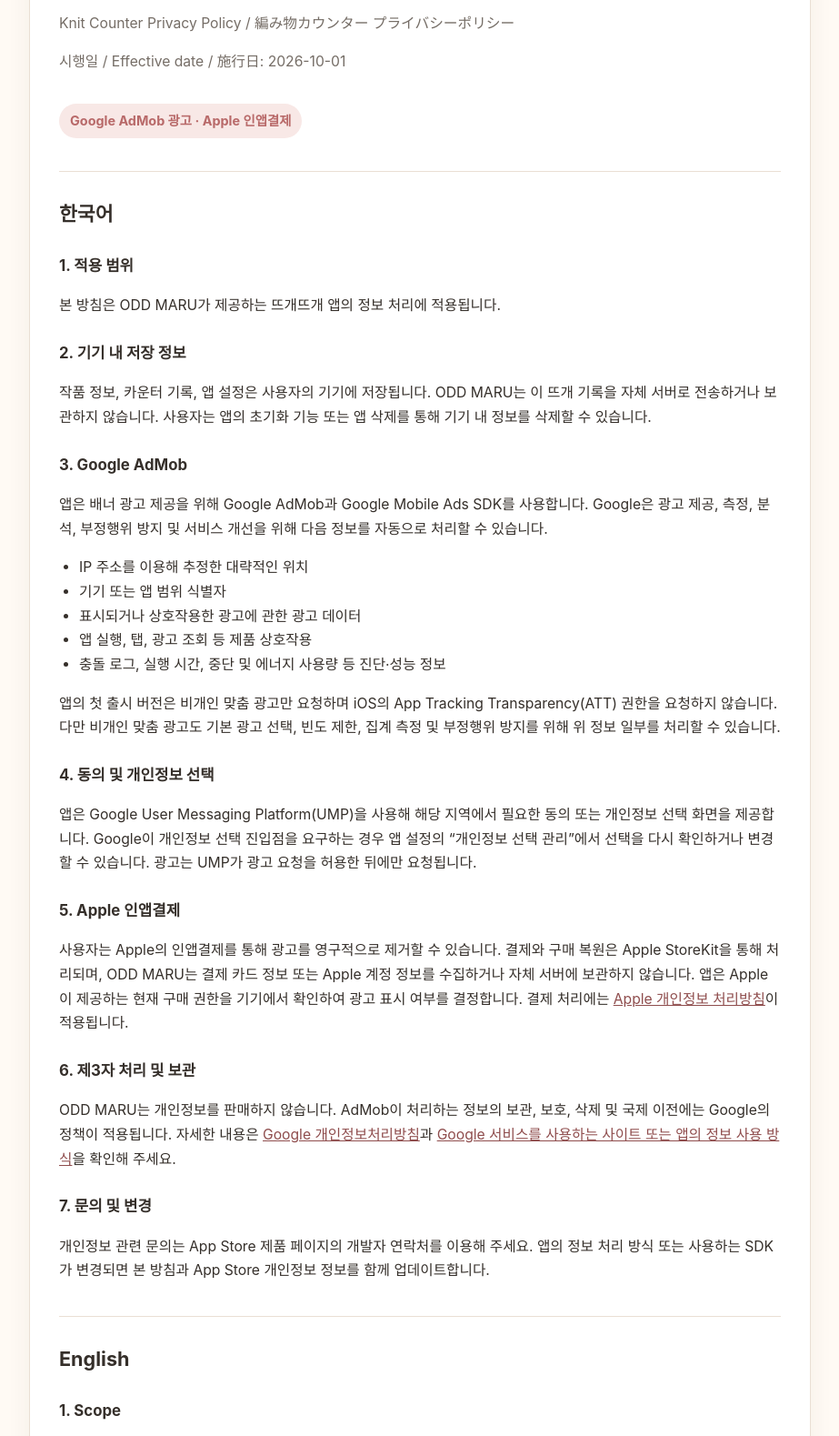
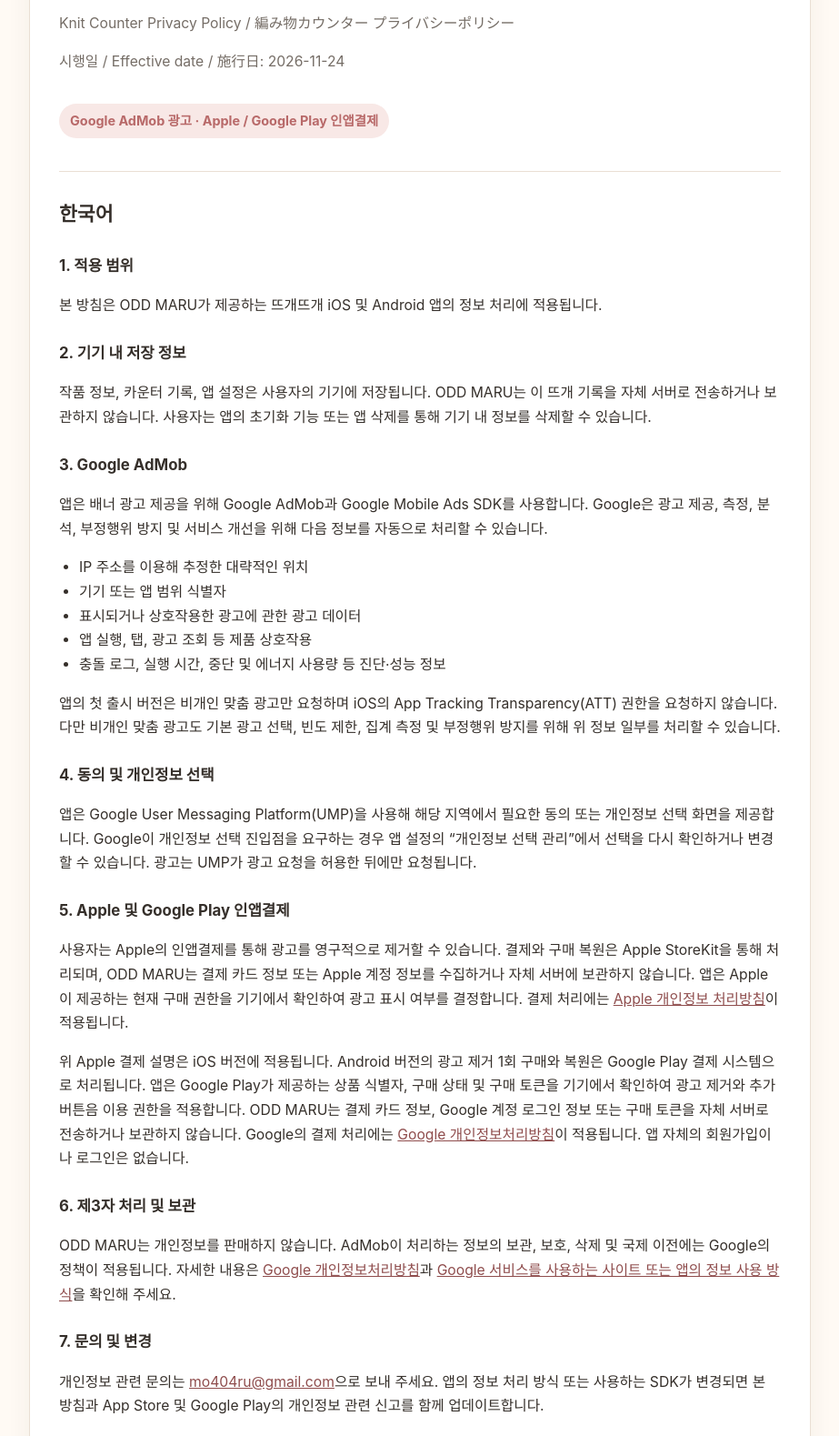
Before and after one commit to mo404ru/tteugaetteugae-privacy, a plain HTML site: page index.html in a window 1280 px wide. Shown: the part 138-1717 px from the top of the page at 91% size, without its empty margins (178-1101 px from the left). Drawn offline with Linux system fonts and the light colour scheme.

Commit message:
Document Android Google Play purchases and privacy contact

```diff
--- a/index.html
+++ b/index.html
@@ -28,12 +28,12 @@
     <div class="card">
       <h1>뜨개뜨개 개인정보 처리방침</h1>
       <p class="subtitle">Knit Counter Privacy Policy / 編み物カウンター プライバシーポリシー</p>
-      <p class="date">시행일 / Effective date / 施行日: 2026-10-01</p>
-      <span class="badge">Google AdMob 광고 · Apple 인앱결제</span>
+      <p class="date">시행일 / Effective date / 施行日: 2026-11-24</p>
+      <span class="badge">Google AdMob 광고 · Apple / Google Play 인앱결제</span>
 
       <h2>한국어</h2>
       <h3>1. 적용 범위</h3>
-      <p>본 방침은 ODD MARU가 제공하는 뜨개뜨개 앱의 정보 처리에 적용됩니다.</p>
+      <p>본 방침은 ODD MARU가 제공하는 뜨개뜨개 iOS 및 Android 앱의 정보 처리에 적용됩니다.</p>
       <h3>2. 기기 내 저장 정보</h3>
       <p>작품 정보, 카운터 기록, 앱 설정은 사용자의 기기에 저장됩니다. ODD MARU는 이 뜨개 기록을 자체 서버로 전송하거나 보관하지 않습니다. 사용자는 앱의 초기화 기능 또는 앱 삭제를 통해 기기 내 정보를 삭제할 수 있습니다.</p>
       <h3>3. Google AdMob</h3>
@@ -48,16 +48,17 @@
       <p>앱의 첫 출시 버전은 비개인 맞춤 광고만 요청하며 iOS의 App Tracking Transparency(ATT) 권한을 요청하지 않습니다. 다만 비개인 맞춤 광고도 기본 광고 선택, 빈도 제한, 집계 측정 및 부정행위 방지를 위해 위 정보 일부를 처리할 수 있습니다.</p>
       <h3>4. 동의 및 개인정보 선택</h3>
       <p>앱은 Google User Messaging Platform(UMP)을 사용해 해당 지역에서 필요한 동의 또는 개인정보 선택 화면을 제공합니다. Google이 개인정보 선택 진입점을 요구하는 경우 앱 설정의 “개인정보 선택 관리”에서 선택을 다시 확인하거나 변경할 수 있습니다. 광고는 UMP가 광고 요청을 허용한 뒤에만 요청됩니다.</p>
-      <h3>5. Apple 인앱결제</h3>
+      <h3>5. Apple 및 Google Play 인앱결제</h3>
       <p>사용자는 Apple의 인앱결제를 통해 광고를 영구적으로 제거할 수 있습니다. 결제와 구매 복원은 Apple StoreKit을 통해 처리되며, ODD MARU는 결제 카드 정보 또는 Apple 계정 정보를 수집하거나 자체 서버에 보관하지 않습니다. 앱은 Apple이 제공하는 현재 구매 권한을 기기에서 확인하여 광고 표시 여부를 결정합니다. 결제 처리에는 <a href="https://www.apple.com/legal/privacy/kr/">Apple 개인정보 처리방침</a>이 적용됩니다.</p>
+      <p>위 Apple 결제 설명은 iOS 버전에 적용됩니다. Android 버전의 광고 제거 1회 구매와 복원은 Google Play 결제 시스템으로 처리됩니다. 앱은 Google Play가 제공하는 상품 식별자, 구매 상태 및 구매 토큰을 기기에서 확인하여 광고 제거와 추가 버튼음 이용 권한을 적용합니다. ODD MARU는 결제 카드 정보, Google 계정 로그인 정보 또는 구매 토큰을 자체 서버로 전송하거나 보관하지 않습니다. Google의 결제 처리에는 <a href="https://policies.google.com/privacy">Google 개인정보처리방침</a>이 적용됩니다. 앱 자체의 회원가입이나 로그인은 없습니다.</p>
       <h3>6. 제3자 처리 및 보관</h3>
       <p>ODD MARU는 개인정보를 판매하지 않습니다. AdMob이 처리하는 정보의 보관, 보호, 삭제 및 국제 이전에는 Google의 정책이 적용됩니다. 자세한 내용은 <a href="https://policies.google.com/privacy">Google 개인정보처리방침</a>과 <a href="https://policies.google.com/technologies/partner-sites">Google 서비스를 사용하는 사이트 또는 앱의 정보 사용 방식</a>을 확인해 주세요.</p>
       <h3>7. 문의 및 변경</h3>
-      <p>개인정보 관련 문의는 App Store 제품 페이지의 개발자 연락처를 이용해 주세요. 앱의 정보 처리 방식 또는 사용하는 SDK가 변경되면 본 방침과 App Store 개인정보 정보를 함께 업데이트합니다.</p>
+      <p>개인정보 관련 문의는 <a href="mailto:mo404ru@gmail.com">mo404ru@gmail.com</a>으로 보내 주세요. 앱의 정보 처리 방식 또는 사용하는 SDK가 변경되면 본 방침과 App Store 및 Google Play의 개인정보 관련 신고를 함께 업데이트합니다.</p>
 
       <h2>English</h2>
       <h3>1. Scope</h3>
-      <p>This policy applies to Tteugae Tteugae (Knit Counter), provided by ODD MARU.</p>
+      <p>This policy applies to the iOS and Android versions of Tteugae Tteugae (Knit Counter), provided by ODD MARU.</p>
       <h3>2. Information Stored on the Device</h3>
       <p>Project information, counter history, and app settings are stored on the user's device. ODD MARU does not transmit or retain this knitting data on its own servers. Users can remove local data with the app's reset feature or by deleting the app.</p>
       <h3>3. Google AdMob</h3>
@@ -72,16 +73,17 @@
       <p>The first release requests non-personalized ads only and does not request iOS App Tracking Transparency (ATT) authorization. Non-personalized ads can still process some of the information above for basic ad selection, frequency capping, aggregated measurement, and fraud prevention.</p>
       <h3>4. Consent and Privacy Choices</h3>
       <p>The app uses Google's User Messaging Platform (UMP) to present consent or privacy choices where required. When Google requires a privacy-options entry point, users can review or change their choices through “Manage privacy choices” in the app settings. The app requests ads only after UMP indicates that ads may be requested.</p>
-      <h3>5. Apple In-App Purchase</h3>
+      <h3>5. Apple and Google Play In-App Purchases</h3>
       <p>Users can permanently remove ads through Apple's In-App Purchase. Apple StoreKit processes purchases and restores. ODD MARU does not collect or retain payment card details or Apple account information on its own servers. The app checks the current purchase entitlement supplied by Apple on the device to decide whether to show ads. Apple's processing is governed by the <a href="https://www.apple.com/legal/privacy/">Apple Privacy Policy</a>.</p>
+      <p>The Apple purchase description above applies to iOS. On Android, Google Play Billing handles the one-time ad-removal purchase and restoration. On the device, the app checks product identifiers, purchase state, and the purchase token supplied by Google Play to enable ad removal and the additional button sound. ODD MARU does not transmit or retain payment card details, Google account login details, or purchase tokens on its own servers. Google processes purchases under the <a href="https://policies.google.com/privacy">Google Privacy Policy</a>. The app has no account registration or sign-in of its own.</p>
       <h3>6. Third-Party Processing and Retention</h3>
       <p>ODD MARU does not sell personal information. Google's policies govern retention, protection, deletion, and international transfers for information processed by AdMob. See the <a href="https://policies.google.com/privacy">Google Privacy Policy</a> and <a href="https://policies.google.com/technologies/partner-sites">How Google uses information from sites or apps that use its services</a>.</p>
       <h3>7. Contact and Changes</h3>
-      <p>For privacy questions, use the developer contact shown on the App Store product page. If the app's data practices or SDKs change, this policy and the App Store privacy information will be updated together.</p>
+      <p>For privacy questions, contact <a href="mailto:mo404ru@gmail.com">mo404ru@gmail.com</a>. If the app’s data practices or SDKs change, this policy and the privacy disclosures on the App Store and Google Play will be updated together.</p>
 
       <h2>日本語</h2>
       <h3>1. 適用範囲</h3>
-      <p>本方針は、ODD MARU が提供する「뜨개뜨개（Knit Counter）」に適用されます。</p>
+      <p>本方針は、ODD MARU が提供する「뜨개뜨개（Knit Counter）」の iOS 版と Android 版に適用されます。</p>
       <h3>2. 端末内に保存される情報</h3>
       <p>作品情報、カウンター履歴、アプリ設定はユーザーの端末内に保存されます。ODD MARU はこれらの編み物データを自社サーバーへ送信または保管しません。アプリのリセット機能またはアプリの削除により、端末内の情報を削除できます。</p>
       <h3>3. Google AdMob</h3>
@@ -96,12 +98,13 @@
       <p>初回リリースでは非パーソナライズ広告のみをリクエストし、iOS の App Tracking Transparency（ATT）許可を求めません。ただし、非パーソナライズ広告でも基本的な広告選択、表示回数制御、集計測定、不正防止のために上記情報の一部を処理する場合があります。</p>
       <h3>4. 同意とプライバシー設定</h3>
       <p>本アプリは Google User Messaging Platform（UMP）を使用し、必要な地域で同意またはプライバシー設定画面を表示します。Google が設定項目の提供を求める場合、アプリ設定の「プライバシー設定を管理」から選択を確認・変更できます。UMP が広告リクエストを許可した後にのみ広告をリクエストします。</p>
-      <h3>5. Apple アプリ内課金</h3>
+      <h3>5. Apple および Google Play のアプリ内課金</h3>
       <p>ユーザーは Apple のアプリ内課金により広告を永久に削除できます。購入と復元は Apple StoreKit によって処理され、ODD MARU は決済カード情報や Apple アカウント情報を収集したり自社サーバーに保存したりしません。本アプリは Apple が端末上で提供する現在の購入権限を確認し、広告の表示有無を決定します。Apple による処理には <a href="https://www.apple.com/legal/privacy/jp/">Apple プライバシーポリシー</a>が適用されます。</p>
+      <p>上記の Apple に関する説明は iOS 版に適用されます。Android 版の広告削除の買い切り購入と復元は Google Play の課金システムで処理されます。本アプリは Google Play が提供する商品識別子、購入状態、購入トークンを端末上で確認し、広告削除と追加のボタン音を有効にします。ODD MARU は決済カード情報、Google アカウントのログイン情報、購入トークンを自社サーバーへ送信または保管しません。Google による決済処理には <a href="https://policies.google.com/privacy?hl=ja">Google プライバシーポリシー</a>が適用されます。本アプリ独自のアカウント登録やログインはありません。</p>
       <h3>6. 第三者による処理と保持</h3>
       <p>ODD MARU は個人情報を販売しません。AdMob が処理する情報の保持、保護、削除、国際移転には Google のポリシーが適用されます。詳しくは <a href="https://policies.google.com/privacy?hl=ja">Google プライバシーポリシー</a>および <a href="https://policies.google.com/technologies/partner-sites?hl=ja">Google のサービスを使用するサイトやアプリから収集した情報の使用</a>をご確認ください。</p>
       <h3>7. お問い合わせと変更</h3>
-      <p>プライバシーに関するお問い合わせは、App Store 製品ページの開発者連絡先をご利用ください。情報の取扱いや使用 SDK が変更された場合、本方針と App Store のプライバシー情報をあわせて更新します。</p>
+      <p>プライバシーに関するお問い合わせは <a href="mailto:mo404ru@gmail.com">mo404ru@gmail.com</a> までご連絡ください。情報の取扱いや使用 SDK が変更された場合、本方針と App Store および Google Play のプライバシーに関する申告をあわせて更新します。</p>
 
       <p class="footer">Developer: ODD MARU · App: 뜨개뜨개 (Knit Counter)</p>
     </div>
```
